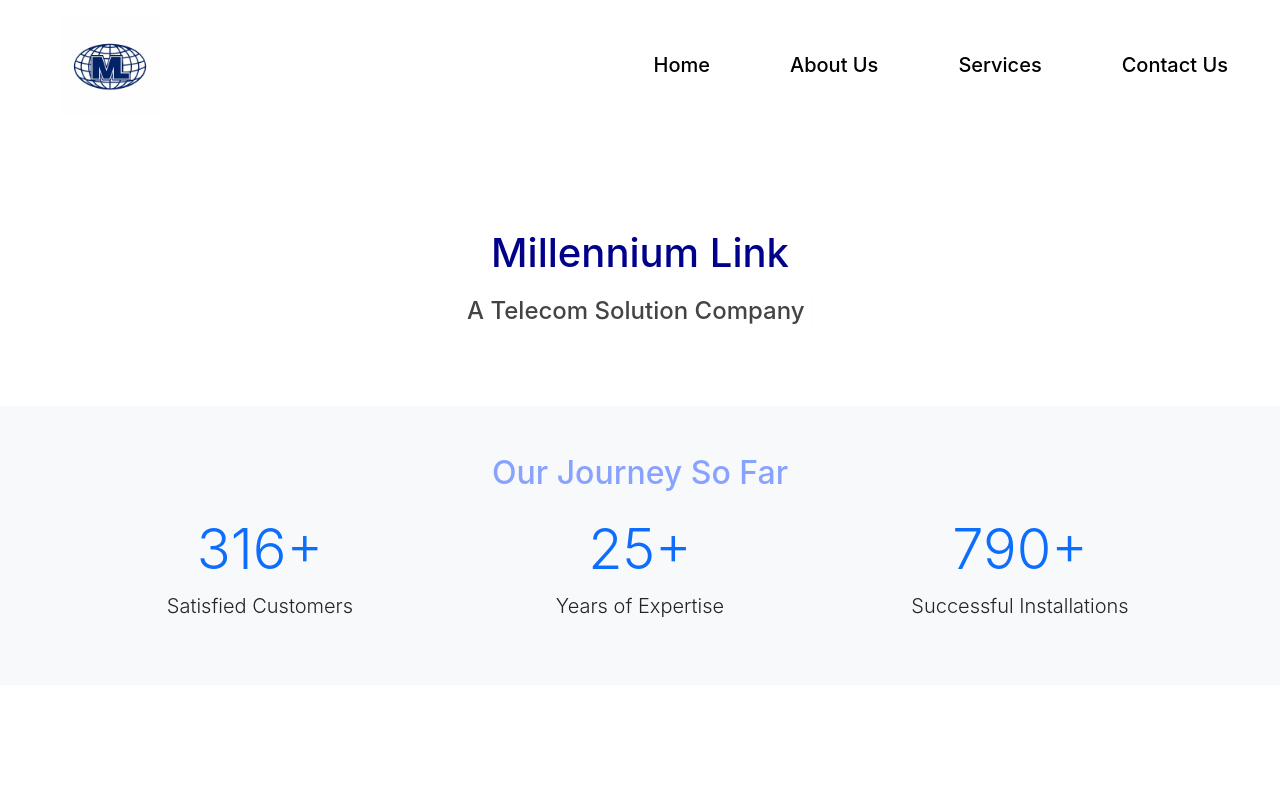
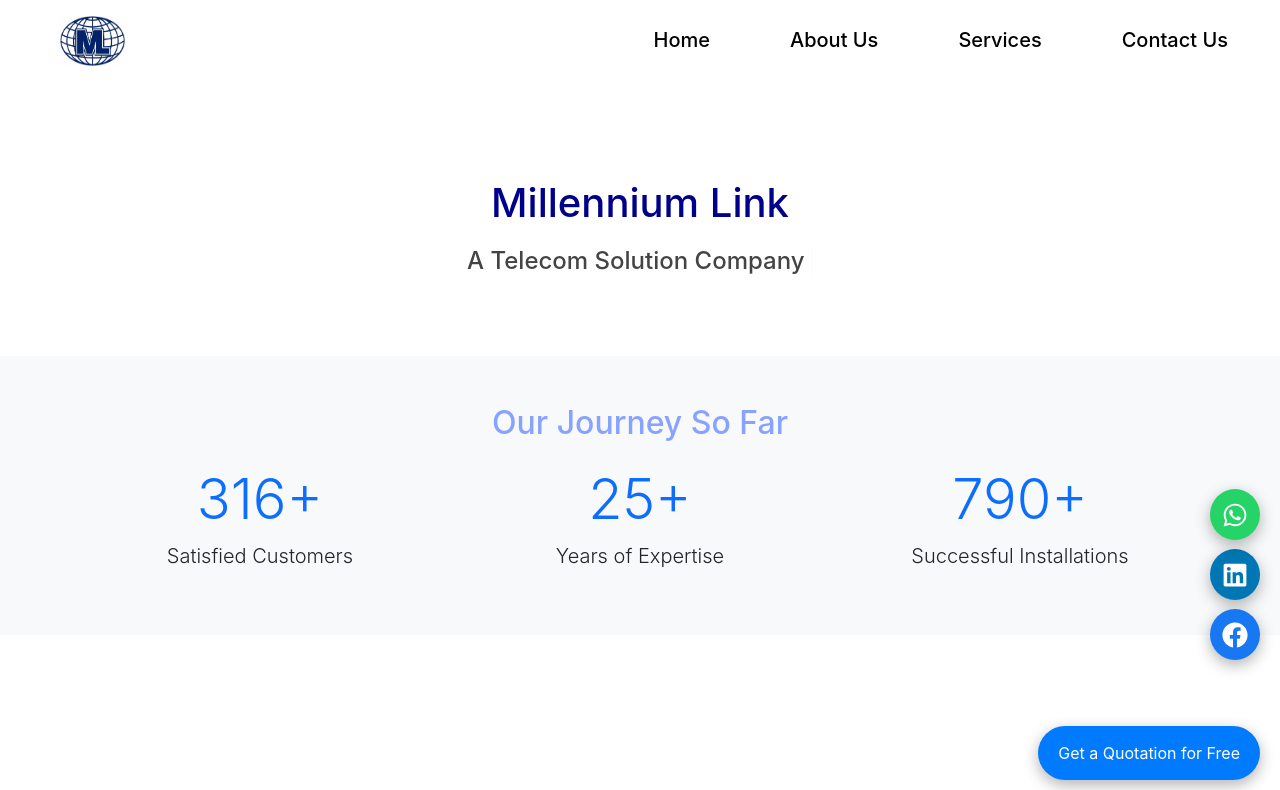
Before and after one commit to rijit-2003/millennium-link, a React (Create React App) app: page / in a window 1280 px wide. Shown: the top 790 px of the page. Built offline with nearby package versions, Linux system fonts and the light colour scheme.

Commit message:
First Update

```diff
--- a/package.json
+++ b/package.json
@@ -9,6 +9,8 @@
     "@testing-library/user-event": "^13.5.0",
     "react": "^19.1.0",
     "react-dom": "^19.1.0",
+    "react-icons": "^5.5.0",
+    "react-router-dom": "^7.6.2",
     "react-scripts": "5.0.1",
     "react-simple-typewriter": "^5.0.1",
     "web-vitals": "^2.1.4"
--- a/src/App.js
+++ b/src/App.js
@@ -1,4 +1,4 @@
-import logo from './logo.svg';
+import React, { useState } from 'react';
 import './App.css';
 import Navbar from './components/Navbar';
 import { Typewriter } from 'react-simple-typewriter';
@@ -9,7 +9,27 @@
 import Contact from "./components/Contact";
 import Footer from "./components/Footer";
 import StatsCounter from './components/StatsCounter';
-function App() {
+import { BrowserRouter as Router, Routes, Route, useNavigate } from 'react-router-dom';
+import ContactUs from './pages/ContactUs';
+import SocialComingSoon from './pages/SocialComingSoon';
+import { FaWhatsapp, FaLinkedin, FaFacebook } from 'react-icons/fa';
+
+const iconBaseStyle = {
+  position: 'fixed',
+  right: '20px',
+  zIndex: 1000,
+  borderRadius: '50%',
+  padding: '12px',
+  boxShadow: '0 5px 15px rgba(0,0,0,0.3)',
+  color: 'white',
+  backgroundColor: '#007bff',
+  textAlign: 'center',
+  cursor: 'pointer',
+};
+
+function Home() {
+  const navigate = useNavigate();
+
   return (
     <>
       <Navbar />
@@ -26,17 +46,92 @@
             delaySpeed={1000}
           />
         </h2>
+
+        {/* LinkedIn */}
+        <div
+          onClick={() => navigate('/coming-soon')}
+          style={{
+            ...iconBaseStyle,
+            bottom: '200px',
+            backgroundColor: '#0077b5'
+          }}
+          title="Connect on LinkedIn"
+        >
+          <FaLinkedin size={26} />
         </div>
+
+        {/* Facebook */}
+        <div
+          onClick={() => navigate('/coming-soon')}
+          style={{
+            ...iconBaseStyle,
+            bottom: '140px',
+            backgroundColor: '#1877f2'
+          }}
+          title="Visit us on Facebook"
+        >
+          <FaFacebook size={26} />
+        </div>
+
+        {/* WhatsApp */}
+        <a
+          href="https://wa.me/9830375143"
+          target="_blank"
+          rel="noopener noreferrer"
+          style={{
+            ...iconBaseStyle,
+            bottom: '260px',
+            backgroundColor: '#25D366'
+          }}
+          title="Chat with us on WhatsApp"
+        >
+          <FaWhatsapp size={26} />
+        </a>
+      </div>
+
       <StatsCounter />
-      <AboutUs/>
+      <AboutUs />
       <Customers />
       <Services />
       <Partners />
       <Contact />
       <Footer />
+
+      {/* Book Now Button */}
+      <button
+        onClick={() => navigate('/contact')}
+        style={{
+          position: 'fixed',
+          bottom: '20px',
+          right: '20px',
+          backgroundColor: '#007bff',
+          color: 'white',
+          border: 'none',
+          padding: '15px 20px',
+          borderRadius: '50px',
+          fontSize: '16px',
+          boxShadow: '0 5px 15px rgba(0,0,0,0.3)',
+          zIndex: 1000,
+          cursor: 'pointer'
+        }}
+      >
+        Get a Quotation for Free
+      </button>
     </>
   );
 }
 
+// ✅ Only ONE App function
+function App() {
+  return (
+    <Router>
+      <Routes>
+        <Route path="/" element={<Home />} />
+        <Route path="/contact" element={<ContactUs />} />
+        <Route path="/coming-soon" element={<SocialComingSoon />} />
+      </Routes>
+    </Router>
+  );
+}
 
 export default App;
--- a/src/components/AboutUs.js
+++ b/src/components/AboutUs.js
@@ -4,7 +4,7 @@
 
 function AboutUs() {
   return (
-    <section id="about" className="about-section py-5">
+    <section id="about" className="about-section py-5" style={{ scrollMarginTop: '100px' }}>
       <div className="container text-center">
         <div className="col-md-8 mx-auto">
             {/* <img src="/hero.png"/> */}
--- a/src/components/Contact.js
+++ b/src/components/Contact.js
@@ -2,7 +2,7 @@
 import "./Contact.css";
 function ContactUs() {
     return (
-        <section id="contact" className="contact-section py-5 bg-light">
+        <section id="contact" className="contact-section py-5 bg-light" style={{ scrollMarginTop: '100px' }}>
             <div className="container">
                 <h1 className="section-title mb-4 text-center">Contact Us</h1>
                 <h5 className="text-center mb-5">Not sure what's right for you? Write a message or call us and we will ensure you get the best experience.</h5>
--- a/src/components/Navbar.js
+++ b/src/components/Navbar.js
@@ -2,7 +2,11 @@
 
 export default function Navbar() {
     return (
-       <nav className="navbar navbar-expand-lg custom-white-navbar " >
+        <nav
+            className="navbar navbar-expand-lg custom-white-navbar sticky-top"
+            style={{ backgroundColor: 'white' }}
+        >
+
 
             <div className="container-fluid">
                 {/* Logo on the left */}
@@ -10,8 +14,8 @@
                     <img
                         src="/logo.png"
                         alt="Millennium Link Logo"
-                        height="100"
-                        width="100"
+                        height="50"
+                        width="65"
                         className="d-inline-block align-text-top"
                     />
                 </a>
--- a/src/components/Services.js
+++ b/src/components/Services.js
@@ -3,13 +3,13 @@
 
 function Services() {
     return (
-        <section id="services" className="services-section py-5 bg-light text-center">
+        <section id="services" className="services-section py-5 bg-light text-center" style={{ scrollMarginTop: '100px' }}>
             <h1>Our Services</h1>
             <div className="container">
                 <div className="row justify-content-center">
 
                     <div className="col-md-4 mb-4">
-                        <div className="card h-100">
+                        <div className="card h-100 rounded-6">
                             <img src="/telephone.png" className="card-img-top" alt="..." />
                             <div className="card-body">
                                 <h5 className="card-title">EPABX & Intercom Systems</h5>
--- /dev/null
+++ b/src/pages/ContactUs.js
@@ -0,0 +1,45 @@
+// src/pages/ContactUs.js
+import React from 'react';
+import '../components/Contact.css';
+
+
+function ContactUs() {
+  return (
+    <section id="contact" className="contact-section py-5 bg-light">
+      <div className="container">
+        <h1 className="section-title mb-4 text-center">Contact Us</h1>
+        <h5 className="text-center mb-5">
+          Send us a message with your requirements, and we’ll email you a detailed quotation.
+        </h5>
+
+        <div className="contact-card mx-auto">
+          <form
+            action="https://formsubmit.co/millenniumlnk@gmail.com"
+            method="POST"
+            className="contact-form p-4 rounded shadow"
+            style={{ backgroundColor: '#f8f9fa' }}
+          >
+            <div className="mb-3">
+              <label htmlFor="name" className="form-label">Name</label>
+              <input type="text" className="form-control" id="name" name="name" required />
+            </div>
+            <div className="mb-3">
+              <label htmlFor="email" className="form-label">Email</label>
+              <input type="email" className="form-control" id="email" name="email" required />
+            </div>
+            <div className="mb-3">
+              <label htmlFor="message" className="form-label">Message</label>
+              <textarea className="form-control" id="message" rows="4" name="message" required></textarea>
+            </div>
+
+            <input type="hidden" name="_captcha" value="false" />
+
+            <button type="submit" className="btn btn-primary w-100">Send Message</button>
+          </form>
+        </div>
+      </div>
+    </section>
+  );
+}
+
+export default ContactUs;
--- /dev/null
+++ b/src/pages/SocialComingSoon.css
@@ -0,0 +1,33 @@
+.social-coming-container {
+  height: 100vh;
+  display: flex;
+  flex-direction: column;
+  align-items: center;
+  justify-content: center;
+  text-align: center;
+  background-color: #f8f9fa;
+  color: #333;
+  font-family: 'Segoe UI', sans-serif;
+  padding: 2rem;
+}
+
+.social-coming-container h1 {
+  font-size: 2.5rem;
+  margin-bottom: 1rem;
+}
+
+.loader {
+  border: 6px solid #e0e0e0;
+  border-top: 6px solid #007bff;
+  border-radius: 50%;
+  width: 50px;
+  height: 50px;
+  animation: spin 1s linear infinite;
+  margin-bottom: 1rem;
+}
+
+@keyframes spin {
+  to {
+    transform: rotate(360deg);
+  }
+}
--- /dev/null
+++ b/src/pages/SocialComingSoon.js
@@ -0,0 +1,15 @@
+import React from 'react';
+import './SocialComingSoon.css';
+
+const SocialComingSoon = () => {
+  return (
+    <div className="social-coming-container">
+      <div className="loader"></div>
+      <h1>Coming Soon 🚧</h1>
+      <p>We’re not live on this platform just yet.</p>
+      <p>Stay tuned — we're building something awesome!</p>
+    </div>
+  );
+};
+
+export default SocialComingSoon;
```
Also changed, not shown: src/components/BookingModal.css (added, +45 -0 lines), src/components/BookingModal.js (added, +24 -0 lines), public/logo.png, 1 other file (tests, documents, lock files or other folders). Lines whose indentation alone changed are shown as unchanged.
